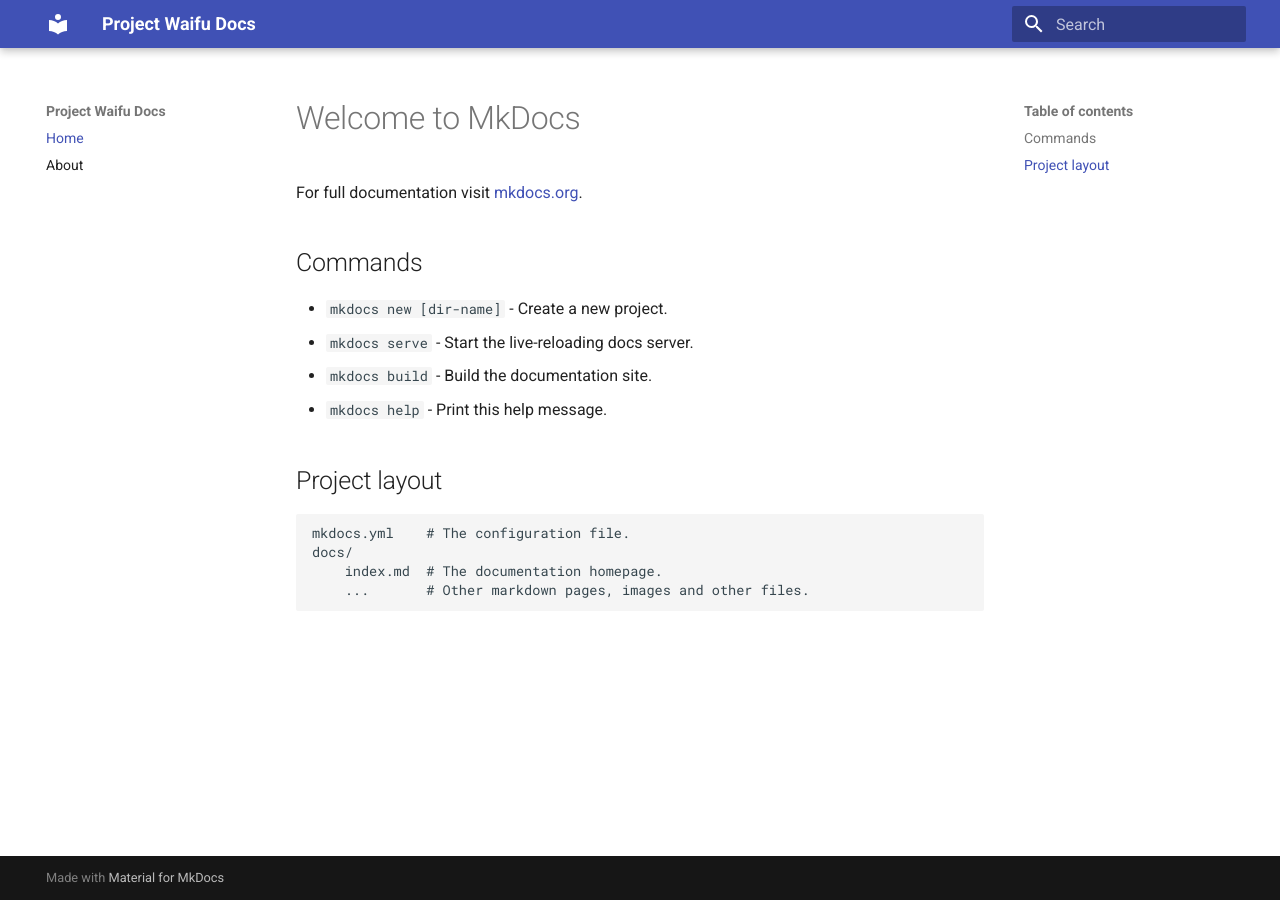
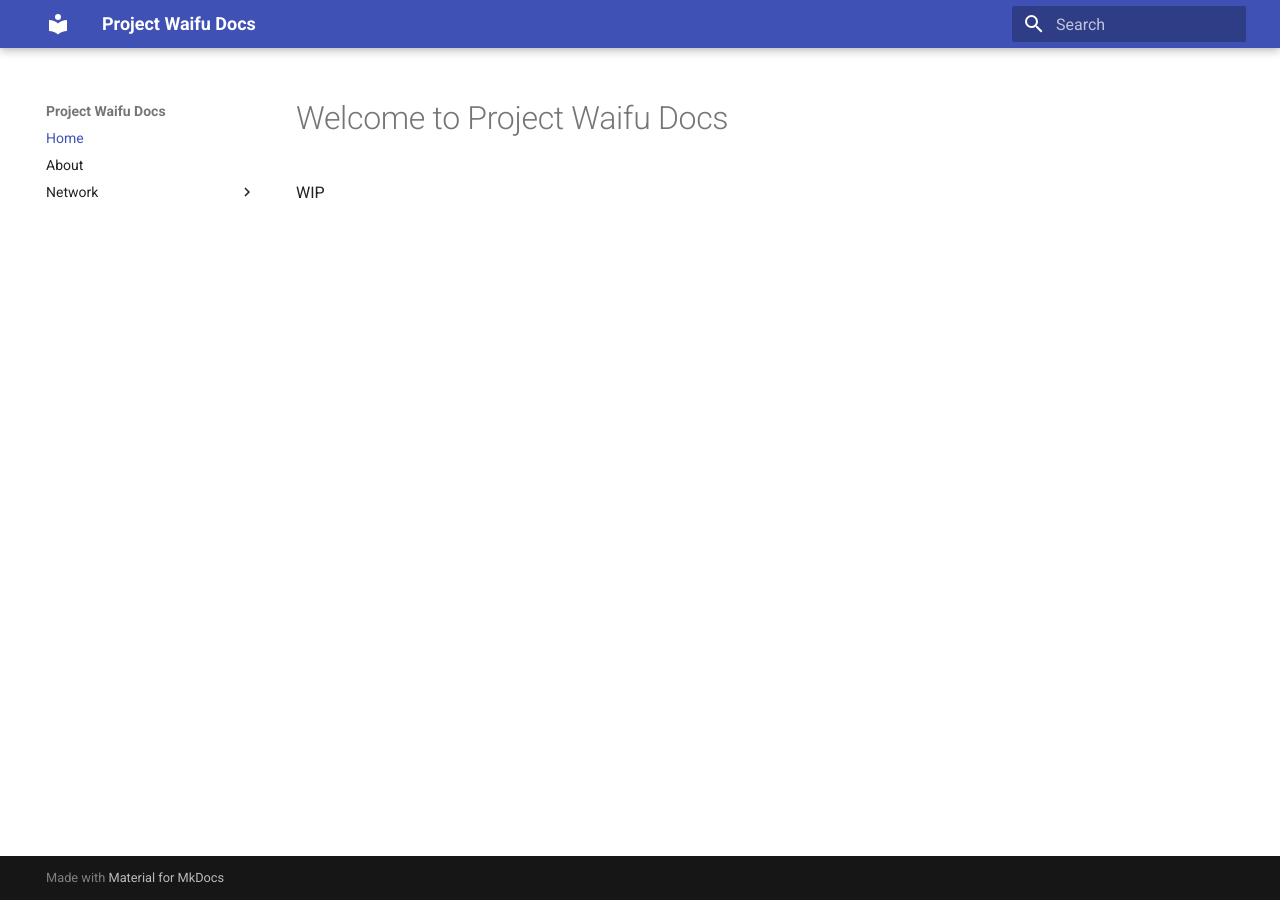
Before and after one commit to gundamMC/animius, an MkDocs documentation site: the page built from docs/index.md, in a window 1280 px wide. Built offline with MkDocs 1.6.1 and Material for MkDocs 9.7.7, drawn with Linux system fonts in a browser that asks for light colours.

Commit message:
Adds documentation for network access

```diff
--- a/docs/index.md
+++ b/docs/index.md
@@ -1,17 +1,3 @@
-# Welcome to MkDocs
+# Welcome to Project Waifu Docs
 
-For full documentation visit [mkdocs.org](https://mkdocs.org).
-
-## Commands
-
-* `mkdocs new [dir-name]` - Create a new project.
-* `mkdocs serve` - Start the live-reloading docs server.
-* `mkdocs build` - Build the documentation site.
-* `mkdocs help` - Print this help message.
-
-## Project layout
-
-    mkdocs.yml    # The configuration file.
-    docs/
-        index.md  # The documentation homepage.
-        ...       # Other markdown pages, images and other files.
+WIP
--- a/mkdocs.yml
+++ b/mkdocs.yml
@@ -1,5 +1,13 @@
 site_name: Project Waifu Docs
 nav:
-    - Home: index.md
-    - About: about.md
+    - Home: 'index.md'
+    - About: 'about.md'
+    - Network:
+        - Overview: 'network/overview.md'
+        - Authentication: 'network/authentication.md'
 theme: 'material'
+markdown_extensions:
+  - codehilite:
+      linenums: true
+  - pymdownx.tilde
+  - pymdownx.inlinehilite
```
Also changed, not shown: docs/network/authentication.md (added, +5 -0 lines), docs/network/overview.md (added, +33 -0 lines).
